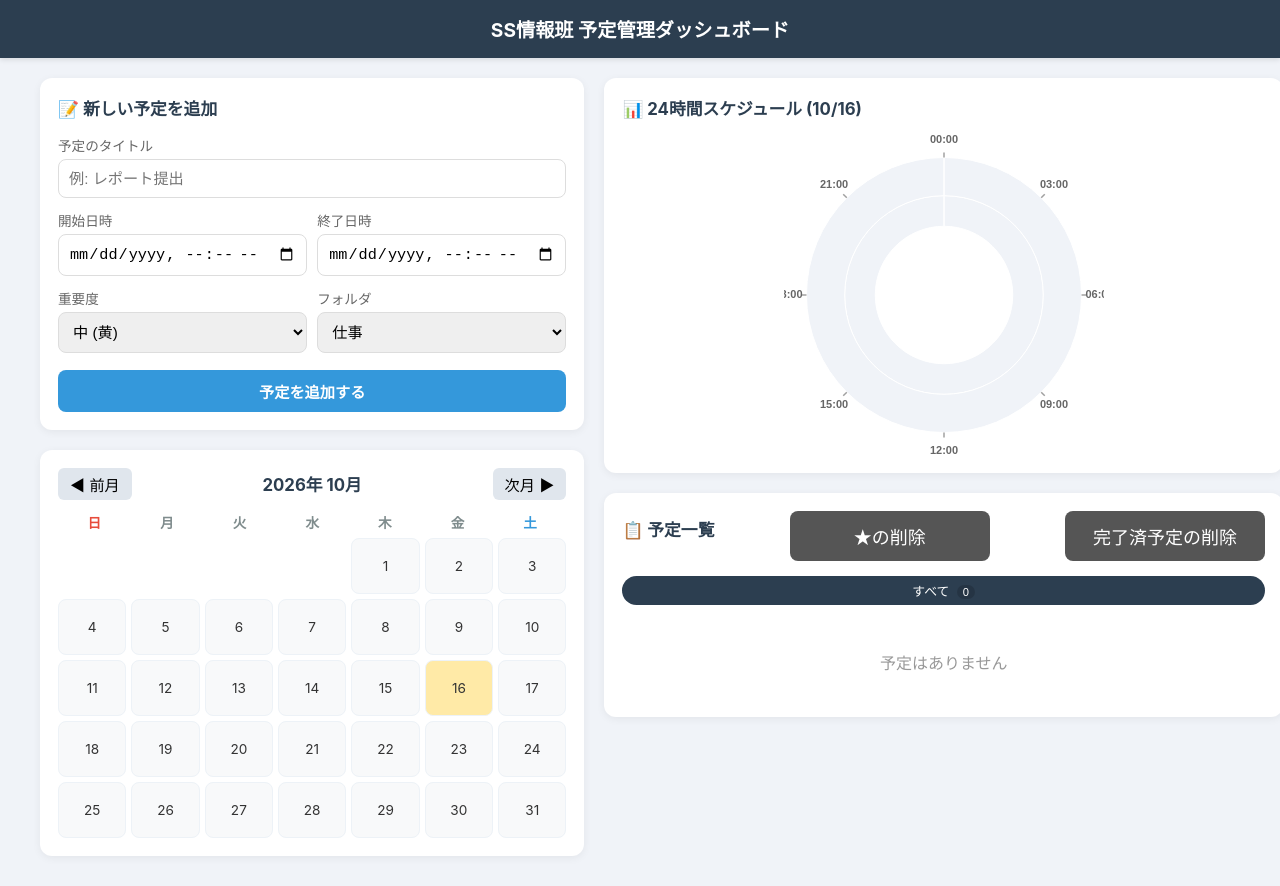
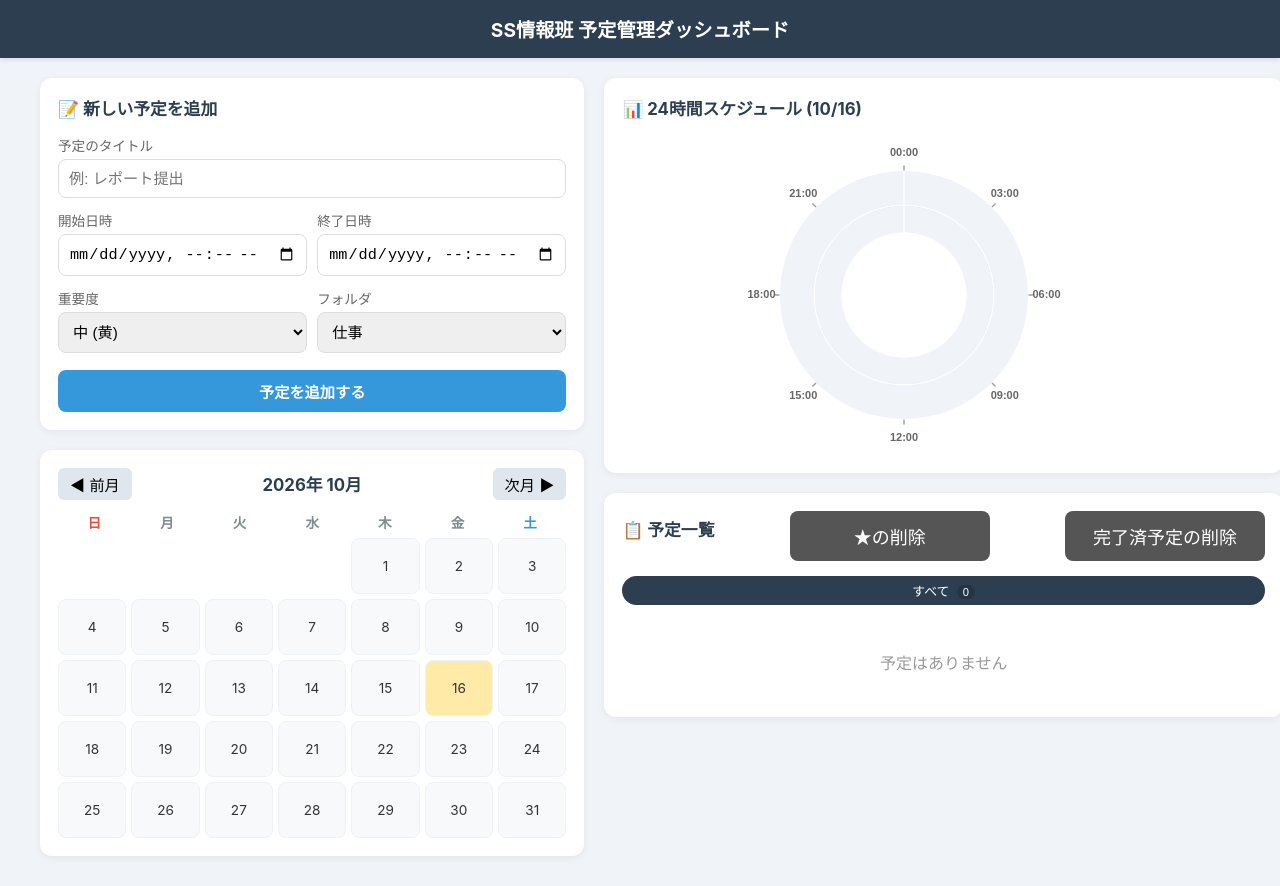
Before and after one commit to Syatorango/SS-.-.nawate, a plain HTML site: page index.html in a window 1280 px wide. Drawn offline with nearby package versions, Linux system fonts and the light colour scheme.

Commit message:
Add files via upload

```diff
--- a/script.js
+++ b/script.js
@@ -487,7 +487,7 @@ function renderChart() {
       rotation: 0, // 00:00が真上（12時）
       circumference: 360,
       layout: {
-        padding: 22
+        padding: 35
       },
       plugins: {
         legend: { display: false },
--- a/style.css
+++ b/style.css
@@ -149,7 +149,8 @@ button.btn-primary:hover { opacity: 0.9; }
 /* 円グラフコンテナ */
 .chart-container {
   position: relative;
-  max-width: 320px;
+  width: 400px;
+  height: 320px;
   margin: 0 auto;
 }
 
```
